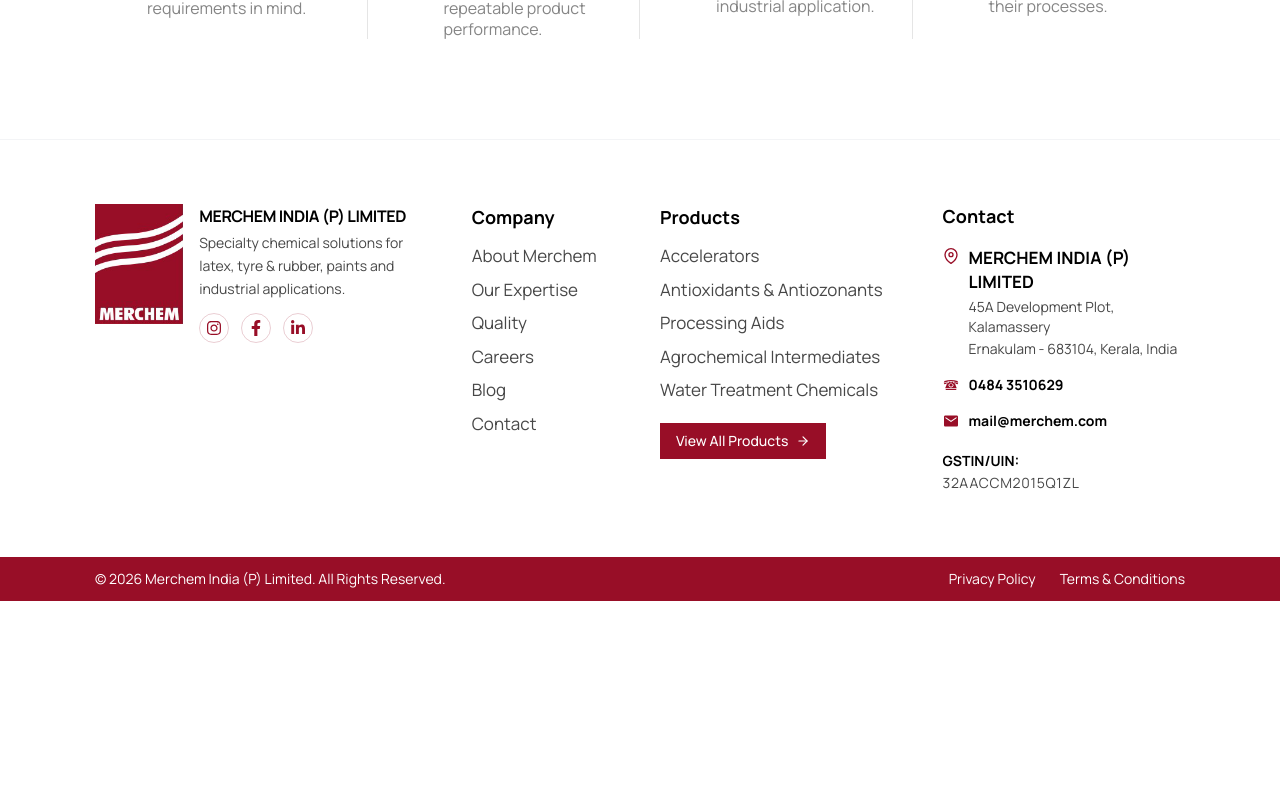
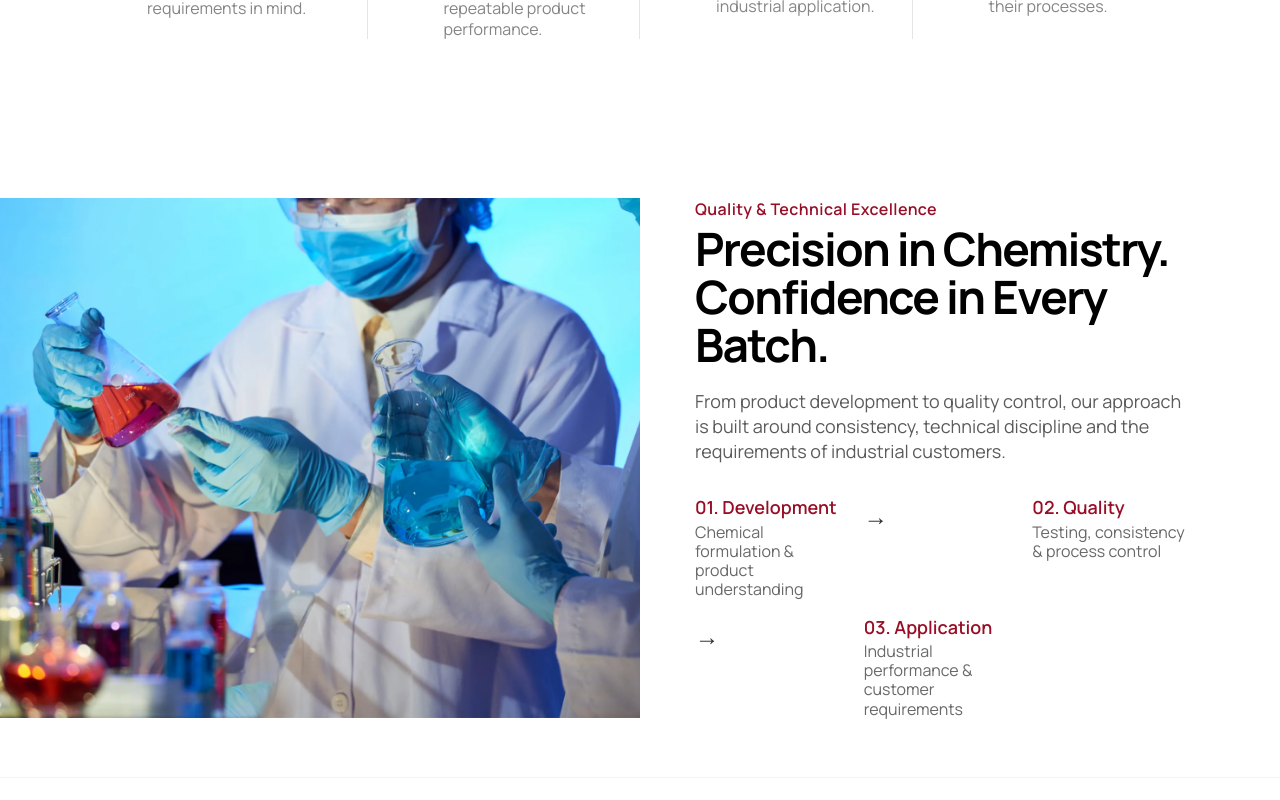
Before and after one commit to nikhilkumar202002/merchem-user-website, a Next.js app: page / in a window 1280 px wide. Shown: the part 4220-5020 px from the top of the page. Before the commit the page ends 4821 px from the top, so only its background shows below. Built offline with nearby package versions, Linux system fonts and the light colour scheme.

Commit message:
Refactor code structure for improved readability and maintainability

```diff
--- /dev/null
+++ b/app/component/sections/home/QualityTechnical.tsx
@@ -0,0 +1,39 @@
+"use client";
+
+import React from "react";
+import Image from "next/image";
+import QualityImage from "@/public/images/quality_technical.webp";
+
+const steps = [
+  { number: "01.", title: "Development", description: "Chemical formulation & product understanding" },
+  { number: "02.", title: "Quality", description: "Testing, consistency & process control" },
+  { number: "03.", title: "Application", description: "Industrial performance & customer requirements" },
+];
+
+export default function QualityTechnical() {
+  return (
+    <section className="w-full bg-white py-16 sm:py-20 lg:py-[58px]">
+      <div className="grid grid-cols-1 items-center lg:grid-cols-2">
+        <div className="relative w-full overflow-hidden">
+          <Image src={QualityImage} alt="Quality and technical laboratory testing" width={1100} height={800} className="aspect-[1.23/1] w-full object-cover" priority />
+        </div>
+        <div className="px-5 py-10 sm:px-10 lg:py-0 lg:pl-[55px] lg:pr-[95px]">
+          <span className="block text-sm font-semibold tracking-wide text-[#980E27] sm:text-base">Quality &amp; Technical Excellence</span>
+          <h2 className="mt-1 max-w-[620px] text-4xl font-bold leading-[1.04] tracking-[-0.035em] text-black sm:text-5xl lg:text-[46px]">Precision in Chemistry.<br />Confidence in Every<br />Batch.</h2>
+          <p className="mt-5 max-w-[650px] text-base leading-[1.4] text-[#5b5b5b] sm:text-lg">From product development to quality control, our approach is built around consistency, technical discipline and the requirements of industrial customers.</p>
+          <div className="mt-8 grid grid-cols-1 gap-6 sm:grid-cols-3 sm:gap-4">
+            {steps.map((step, index) => (
+              <React.Fragment key={step.number}>
+                <div>
+                  <p className="text-lg font-semibold leading-tight text-[#980E27]">{step.number} {step.title}</p>
+                  <p className="mt-1 text-base leading-[1.2] text-[#686868]">{step.description}</p>
+                </div>
+                {index < steps.length - 1 && <span className="hidden self-start pt-1 text-2xl text-[#333] sm:block">→</span>}
+              </React.Fragment>
+            ))}
+          </div>
+        </div>
+      </div>
+    </section>
+  );
+}
--- a/app/page.tsx
+++ b/app/page.tsx
@@ -6,6 +6,7 @@ import Legacy from './component/sections/home/Legacy'
 import ProductPortfolio from './component/sections/home/ProductPortfolio'
 import Industry from './component/sections/home/Industry'
 import WhyMerchem from './component/sections/home/WhyMerchem'
+import QualityTechnical from './component/sections/home/QualityTechnical'
 
 export default function Home() {
   return (
@@ -17,6 +18,7 @@ export default function Home() {
       <ProductPortfolio />
       <Industry />
       <WhyMerchem />
+      <QualityTechnical />
     </main>
   )
 }
```
Also changed, not shown: public/images/quality_technical.webp (added).
